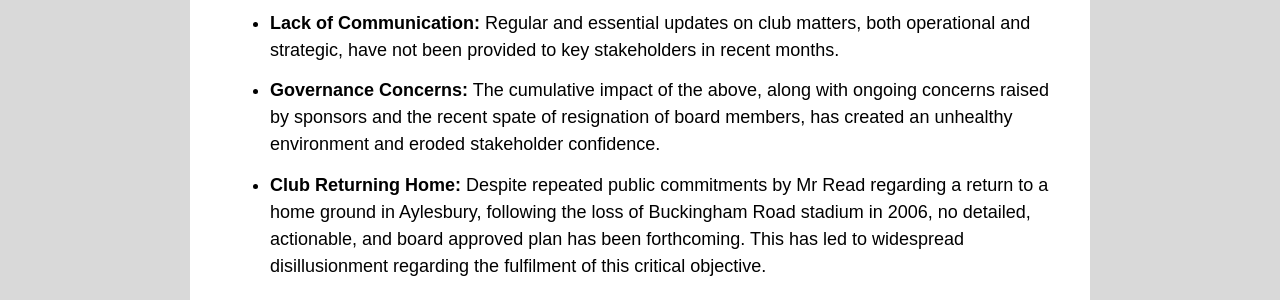
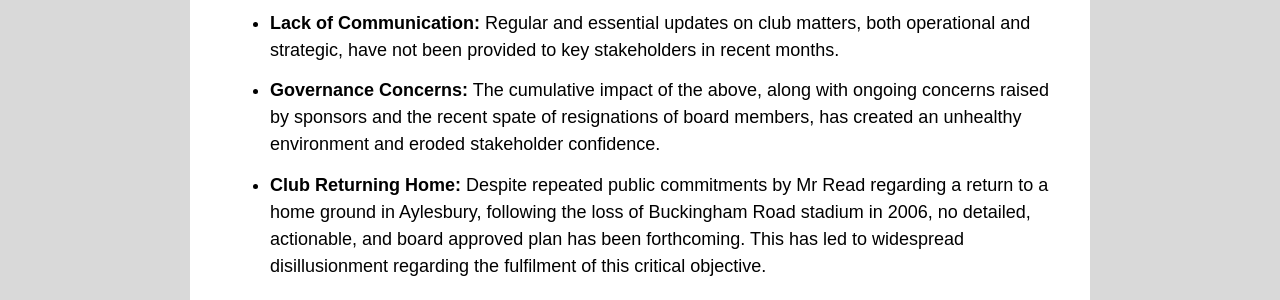
Before and after one commit to RobDWaller/21ducks.github.io, a Jekyll site: the page built from _posts/2025-10-22-21cd-agm-vote-no-confidence.md, in a window 1280 px wide and 900 px high, scrolled down 1235 px. Shown: the part 180-480 px from the top of the window. Built offline with Jekyll 4.4.1, drawn with Linux system fonts in a browser that asks for light colours; comment, search, counter and statistics services are not loaded.

Commit message:
Added spelling fix to vote article.

```diff
--- a/_posts/2025-10-22-21cd-agm-vote-no-confidence.md
+++ b/_posts/2025-10-22-21cd-agm-vote-no-confidence.md
@@ -20,7 +20,7 @@ This decision was not taken lightly. It reflects a collective concern among memb
 - **Treatment of Stakeholders:** We have observed several instances of communication and behaviour towards board members and stakeholders that have damaged working relationships and undermined effective collaboration required for the club to function effectively.
 - **Restriction of Merchandise Sales:** 21CD has experienced obstruction in generating merchandise revenue – an essential income stream that supports the club’s activities – which have arisen from decisions made unilaterally by Mr Read.
 - **Lack of Communication:** Regular and essential updates on club matters, both operational and strategic, have not been provided to key stakeholders in recent months.
-- **Governance Concerns:** The cumulative impact of the above, along with ongoing concerns raised by sponsors and the recent spate of resignation of board members, has created an unhealthy environment and eroded stakeholder confidence.
+- **Governance Concerns:** The cumulative impact of the above, along with ongoing concerns raised by sponsors and the recent spate of resignations of board members, has created an unhealthy environment and eroded stakeholder confidence.
 - **Club Returning Home:** Despite repeated public commitments by Mr Read regarding a return to a home ground in Aylesbury, following the loss of Buckingham Road stadium in 2006, no detailed, actionable, and board approved plan has been forthcoming. This has led to widespread disillusionment regarding the fulfilment of this critical objective.
 
 Taken together, the members of 21CD believe these issues raise fundamental concerns about Mr Read’s continued role as Club Chairman and majority shareholder. We believe that leadership and control must now pass to individuals or entities capable of restoring confidence, unity and a forward-looking vision for Aylesbury United FC.
```
